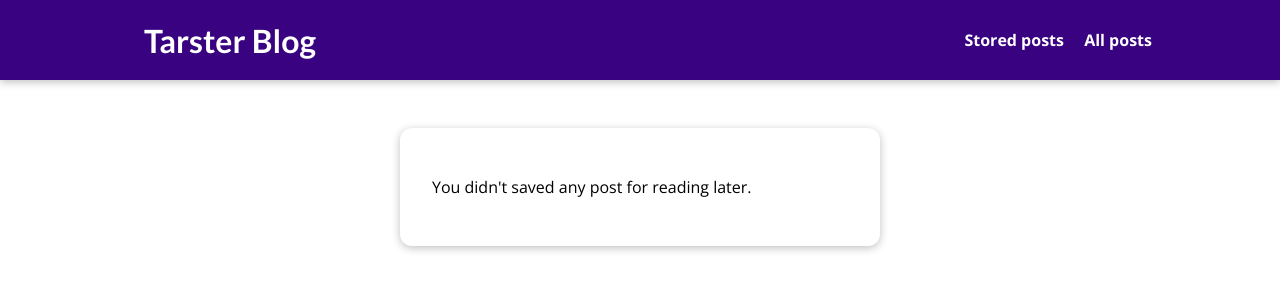
After one commit to Tarster/Django_Portfolio, a Django app: page /read-later/ in a window 1280 px wide. The commit adds this page. Shown: the top 300 px of the page. Run offline with Django 4.2, Linux system fonts and the light colour scheme.

Commit message:
Completed the Blog app

```diff
--- a/personal_website/blogs/admin.py
+++ b/personal_website/blogs/admin.py
@@ -1,5 +1,5 @@
 from django.contrib import admin
-from .models import Author, Post, Tag
+from .models import Author, Post, Tag,Comment
 # Register your models here.
 
 class PostAdmin(admin.ModelAdmin):
@@ -16,3 +16,4 @@ class AuthorAdmin(admin.ModelAdmin):
 admin.site.register(Author, AuthorAdmin)
 admin.site.register(Post, PostAdmin)
 admin.site.register(Tag, TagAdmin)
+admin.site.register(Comment)
--- /dev/null
+++ b/personal_website/blogs/static/blog/stored-posts.css
@@ -0,0 +1,39 @@
+#main-navigation {
+    background-color: #390281;
+    box-shadow: 0 2px 8px rgba(0, 0, 0, 0.25);
+  }
+
+  #stored-posts {
+    margin: 8rem auto 3rem auto;
+    padding: 2rem;
+    border-radius: 12px;
+    box-shadow: 0 2px 8px rgba(0, 0, 0, 0.25);
+    background-color: white;
+    width: 90%;
+    max-width: 30rem;
+  }
+
+  #stored-posts ul {
+    list-style: none;
+    margin: 0;
+    padding: 0;
+  }
+
+  #stored-posts li {
+    margin: 1rem 0;
+  }
+
+  #stored-posts a {
+    display: block;
+    padding: 1rem;
+    width: 100%;
+    text-decoration: none;
+    border: 1px solid #ccc;
+    color: #1b1b1b;
+    font-weight: bold;
+  }
+
+  #stored-posts a:hover,
+  #stored-posts a:active {
+    background-color: #ccc;
+  }
--- a/personal_website/blogs/templates/blog/includes/post.html
+++ b/personal_website/blogs/templates/blog/includes/post.html
@@ -2,7 +2,7 @@
 <li>
     <article class="post">
         <a href="{% url "post-detail-page" post.slug %}">
-            <img src="{% static "blog/images/"|add:post.image_name %}" alt="{{ post.title }}">
+            <img src="{{ post.image.url }}" alt="{{ post.title }}">
             <div class="post__content">
                 <h3>{{ post.title }}</h3>
                 <p>
--- /dev/null
+++ b/personal_website/blogs/templates/blog/stored-posts.html
@@ -0,0 +1,23 @@
+{% extends "base.html" %}
+{% load static %}
+{% block title %}
+    My Stored Posts
+{% endblock title %}
+{% block css_files %}
+<link rel="stylesheet" href="{% static "blog/stored-posts.css" %}">
+{% endblock css_files %}
+
+{% block content %}
+    <section id="stored-posts">
+        {% if not has_posts %}
+        <p>You didn't saved any post for reading later.</p>
+        {% endif %}
+        <ul>
+            {% for post in posts %}
+                <li>
+                    <a href="{% url "post-detail-page" post.slug %}">{{ post.title }}</a>
+                </li>
+            {% endfor %}
+        </ul>
+    </section>
+{% endblock content %}
--- a/personal_website/blogs/urls.py
+++ b/personal_website/blogs/urls.py
@@ -3,7 +3,8 @@ from django.urls import path
 from . import views
 
 urlpatterns = [
-    path('', views.starting_page, name='starting-page'),
-    path('posts', views.posts, name='posts-page'),
-    path('posts/<slug:post_id>/', views.post_detail, name='post-detail-page'),
+    path('', views.StartingPageView.as_view(), name='starting-page'),
+    path('posts', views.AllPostsView.as_view(), name='posts-page'),
+    path("read-later/", views.ReadLaterView.as_view(), name="read-later"),
+    path('posts/<slug:slug>/', views.SinglePostView.as_view(), name='post-detail-page'),
 ]
--- a/personal_website/blogs/views.py
+++ b/personal_website/blogs/views.py
@@ -1,21 +1,105 @@
-from django.shortcuts import render,get_object_or_404
+from django.shortcuts import render
 from .models import Post
+from django.views.generic import ListView
+from django.views import View
+from .forms import CommentForm
+from django.urls import reverse
+from django.http import HttpResponseRedirect
 
-def starting_page(request):
-    latest_posts = Post.objects.all().order_by('-date')[:3]
-    return render(request, 'blog/starting_page.html',context= {
-        'posts': latest_posts,
-    })
+class StartingPageView(ListView):
+    template_name = 'blog/starting_page.html'
+    model = Post
+    context_object_name = 'posts'
+    ordering = ['-date']
 
-def posts(request):
-    return render(request, 'blog/all-posts.html',context= {
-        'all_posts': Post.objects.all().order_by('-date'),
-    })
+    def get_queryset(self):
+        queryset = super().get_queryset()
+        data = queryset[:3]
+        return data
 
-def post_detail(request, post_id):
 
-    matching_post = get_object_or_404(Post,slug=post_id)
-    print(matching_post)
-    return render(request, 'blog/post-detail.html',context={
-        'post': matching_post
-    })
+class AllPostsView(ListView):
+    template_name = 'blog/all-posts.html'
+    model = Post
+    context_object_name = 'all_posts'
+    ordering = ['-date']
+
+
+class SinglePostView(View):
+
+    def get(self, request, slug):
+        post = Post.objects.get(slug=slug)
+        is_saved_for_later = post.id in request.session.get('stored_post', [])
+        # print(post.id, request.session.get('stored_post', []))
+        # print(is_saved_for_later)
+        return render(request,'blog/post-detail.html' ,
+                      {'post': post,
+                       "comments": post.comments.all().order_by("-id"), # new
+                       'comment_form': CommentForm(),
+                    "is_saved_for_later": is_saved_for_later
+
+                       })
+
+    def post(self, request, slug):
+        post = Post.objects.get(slug=slug)
+        comment_form = CommentForm(request.POST)
+        is_saved_for_later = str(post.id) in request.session.get('stored_post', [])
+        print(is_saved_for_later)
+        if comment_form.is_valid():
+            new_comment = comment_form.save(commit=False)
+            new_comment.post = post
+            new_comment.save()
+            return HttpResponseRedirect(reverse('post-detail-page', args=[slug]))
+
+        return render(request,'blog/post-detail.html' ,context= {
+            'post': post,
+            "comments": post.comments.all().order_by("-id"),
+            'comment_form': comment_form,
+            "is_saved_for_later": is_saved_for_later,
+        })
+
+class ReadLaterView(View):
+    def get(self,request):
+        stored_post = request.session.get('stored_post')
+        context_dict = {}
+        if stored_post is None or len(stored_post) == 0:
+            context_dict['posts'] = []
+            context_dict['has_posts'] = False
+
+        else:
+            context_dict["posts"] = Post.objects.filter(id__in=stored_post)
+            context_dict['has_posts'] = True
+        return render(request, 'blog/stored-posts.html', context_dict)
+
+    def post(self, request):
+        stored_post = request.session.get('stored_post')
+        if stored_post is None:
+            stored_post = []
+
+        if int(request.POST['post_id']) not in stored_post:
+            stored_post.append(int(request.POST['post_id']))
+            # print(stored_post)
+        else:
+            stored_post.remove(int(request.POST['post_id']))
+
+        request.session['stored_post'] = stored_post
+        return HttpResponseRedirect("/")
+
+# def starting_page(request):
+#     latest_posts = Post.objects.all().order_by('-date')[:3]
+#     return render(request, 'blog/starting_page.html',context= {
+#         'posts': latest_posts,
+#     })
+
+# def posts(request):
+#     return render(request, 'blog/all-posts.html',context= {
+#         'all_posts': Post.objects.all().order_by('-date'),
+#     })
+
+# def post_detail(request, post_id):
+
+#     matching_post = get_object_or_404(Post,slug=post_id)
+#     print(matching_post)
+#     return render(request, 'blog/post-detail.html',context={
+#         'post': matching_post
+#     })
--- a/personal_website/personal_website/settings.py
+++ b/personal_website/personal_website/settings.py
@@ -129,3 +129,6 @@ DEFAULT_AUTO_FIELD = 'django.db.models.BigAutoField'
 STATICFILES_DIRS = [
     BASE_DIR / "static",
 ]
+
+MEDIA_URL = '/uploads/'
+MEDIA_ROOT = BASE_DIR / "uploads/"
--- a/personal_website/personal_website/urls.py
+++ b/personal_website/personal_website/urls.py
@@ -16,7 +16,11 @@ Including another URLconf
 """
 from django.contrib import admin
 from django.urls import path, include
+from django.conf import settings
+from django.conf.urls.static import static
+
+
 urlpatterns = [
     path('admin/', admin.site.urls),
     path('', include('blogs.urls')),
-]
+] + static(settings.MEDIA_URL, document_root=settings.MEDIA_ROOT)
--- a/personal_website/static/app.css
+++ b/personal_website/static/app.css
@@ -35,6 +35,7 @@ h3 {
   text-decoration: none;
   color: white;
   font-weight: bold;
+  margin-left: 1rem;
 }
 
 #main-navigation a:hover,
--- a/personal_website/template/base.html
+++ b/personal_website/template/base.html
@@ -6,9 +6,13 @@
         <meta name="viewport" content="width=device-width, initial-scale=1.0">
         <meta name="description" content="Add your meta description here">
         <meta name="keywords" content="Add your meta keywords here">
-    <title>{% block title %}{% endblock title %}</title>
+        <title>
+            {% block title %}
+            {% endblock title %}
+        </title>
         <link rel="stylesheet" href="{% static "app.css" %}">
-    {% block css_files %}{% endblock css_files %}
+        {% block css_files %}
+        {% endblock css_files %}
     </head>
     <body>
         <header id="main-navigation">
@@ -16,10 +20,11 @@
                 <a href="{% url "starting-page" %}">Tarster Blog</a>
             </h1>
             <nav>
+                <a href="{% url "read-later" %}">Stored posts</a>
                 <a href="{% url "posts-page" %}">All posts</a>
             </nav>
         </header>
-
-    {% block content %}{% endblock content %}
+        {% block content %}
+        {% endblock content %}
     </body>
 </html>
```
Also changed, not shown: personal_website/blogs/forms.py (added, +13 -0 lines), personal_website/blogs/models.py (+11 -0 lines), personal_website/blogs/static/blog/post-detail.css (+132 -3 lines), personal_website/blogs/templates/blog/post-detail.html (+47 -4 lines), personal_website/blogs/migrations/0002_remove_post_image_name_post_image.py (added), personal_website/blogs/migrations/0003_comment.py (added), personal_website/uploads/posts/coding.jpg (renamed from personal_website/blogs/static/blog/images/coding.jpg), personal_website/uploads/posts/mountains.jpg (renamed from personal_website/blogs/static/blog/images/mountains.jpg), personal_website/uploads/posts/woods.jpg (renamed from personal_website/blogs/static/blog/images/woods.jpg). Lines whose indentation alone changed are shown as unchanged.
